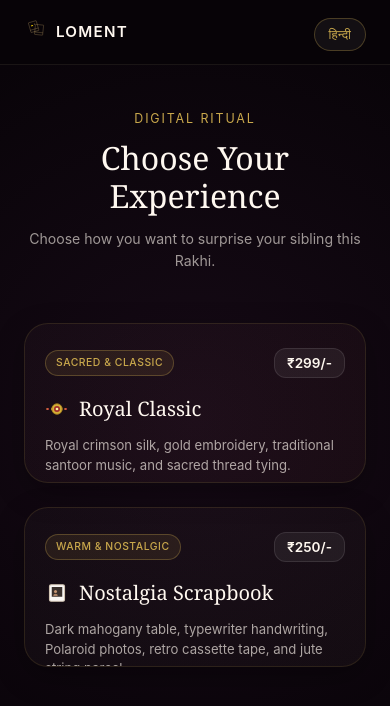
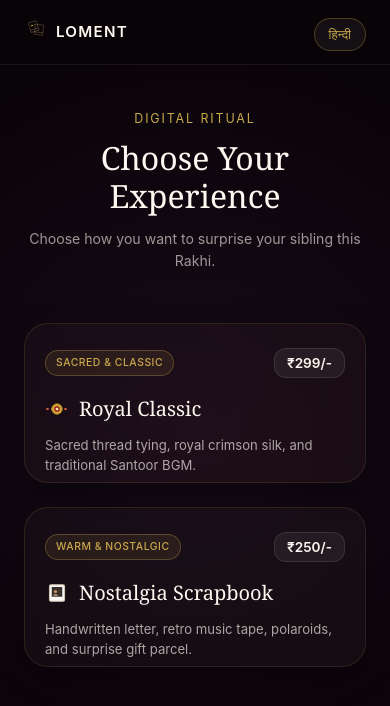
Before and after one commit to jnmansi01-crypto/rakhi, a Next.js app: page /select in a window 390 px wide. Shown: the top 706 px of the page. Built offline with nearby package versions, Linux system fonts and the light colour scheme; a web font is replaced by a local one.

Commit message:
Enable scrolling on template select page by adding sender-flow class, and simplify description copies to prevent vertical cutoffs on mobile

```diff
--- a/src/app/select/page.tsx
+++ b/src/app/select/page.tsx
@@ -2,7 +2,7 @@
 // src/app/select/page.tsx
 // Premium Template Selector page prompting the sender to select Template 1 or 2.
 
-import { useState } from 'react';
+import { useState, useEffect } from 'react';
 import { useRouter } from 'next/navigation';
 import { motion, AnimatePresence } from 'framer-motion';
 import { useHaptics } from '@/shared/components/useHaptics';
@@ -15,11 +15,18 @@ export default function SelectTemplatePage() {
   const [hoveredId, setHoveredId] = useState<string | null>(null);
   const [previewTemplateId, setPreviewTemplateId] = useState<string | null>(null);
 
+  useEffect(() => {
+    document.body.classList.add('sender-flow');
+    return () => {
+      document.body.classList.remove('sender-flow');
+    };
+  }, []);
+
   const templates = [
     {
       id: 'rakhi-2025',
       name: locale === 'hi' ? 'शाही परंपरा' : 'Royal Classic',
-      desc: locale === 'hi' ? 'शाही लाल सिल्क, सुनहरा काम, मधुर संगीत और पारंपरिक राखी बांधने का अनुभव।' : 'Royal crimson silk, gold embroidery, traditional santoor music, and sacred thread tying.',
+      desc: locale === 'hi' ? 'पारंपरिक सिल्क राखी, शुभ रोली-अक्षत और मधुर संगीत का अनुभव।' : 'Sacred thread tying, royal crimson silk, and traditional Santoor BGM.',
       visual: 'linear-gradient(135deg, #4a1525 0%, #8a1c14 100%)',
       glowColor: 'rgba(232, 117, 26, 0.45)', // orange-gold glow
       badge: locale === 'hi' ? 'क्लासिक' : 'Sacred & Classic',
@@ -30,7 +37,7 @@ export default function SelectTemplatePage() {
     {
       id: 'template-02',
       name: locale === 'hi' ? 'यादों का एल्बम' : 'Nostalgia Scrapbook',
-      desc: locale === 'hi' ? 'लकड़ी की मेज, हाथ से लिखी चिट्ठी, पुराने कैसेट प्लेयर में आवाज और सुतली से बंधा गिफ्ट पोटली।' : 'Dark mahogany table, typewriter handwriting, Polaroid photos, retro cassette tape, and jute string parcel.',
+      desc: locale === 'hi' ? 'सुतली से बंधा पार्सल, पुरानी कैसेट धुन और यादों का पर्सनल स्क्रैपबुक।' : 'Handwritten letter, retro music tape, polaroids, and surprise gift parcel.',
       visual: 'linear-gradient(135deg, #2b1f1d 0%, #5c4033 100%)',
       glowColor: 'rgba(199, 151, 116, 0.45)', // cardstock wood glow
       badge: locale === 'hi' ? 'यादें' : 'Warm & Nostalgic',
```
